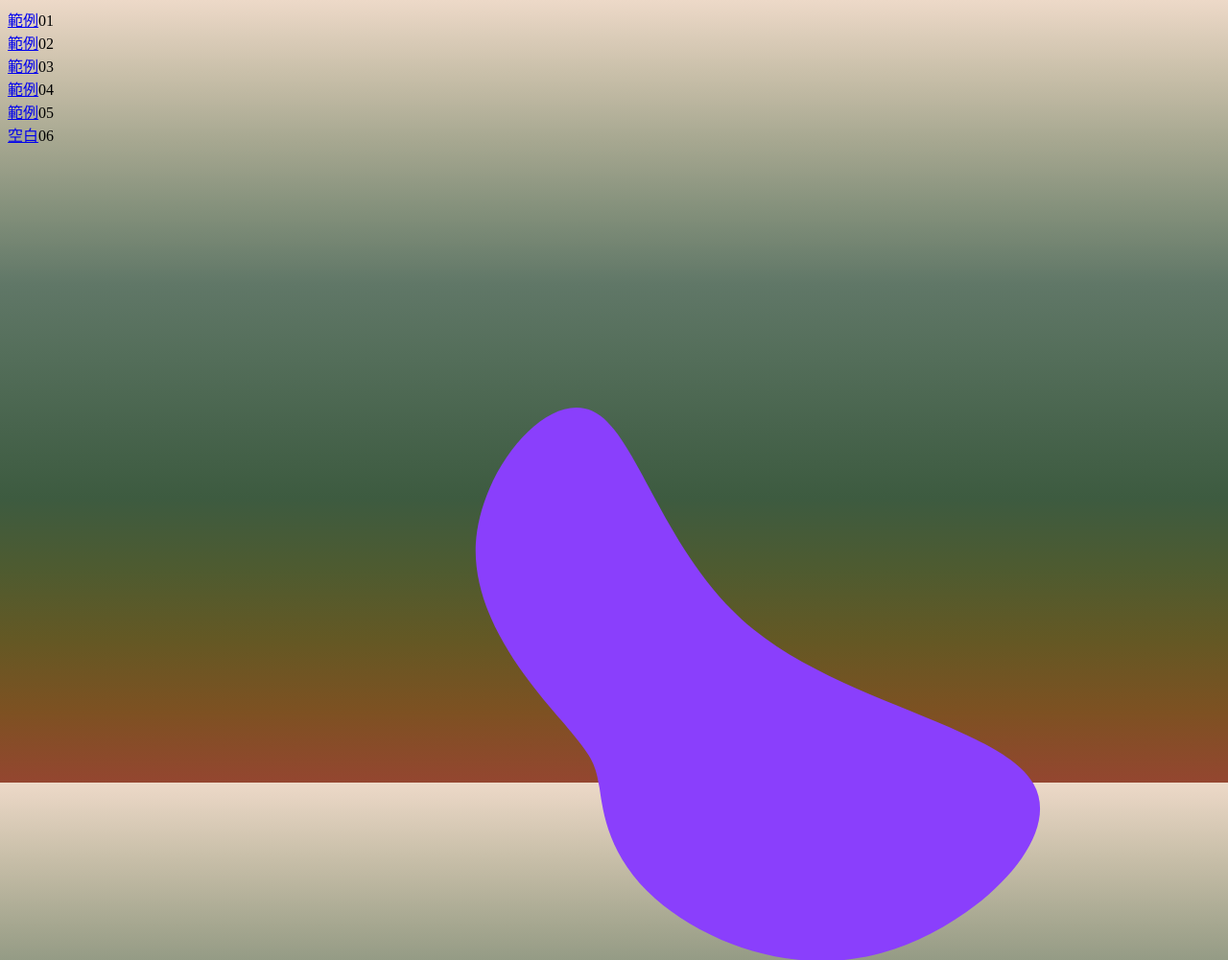
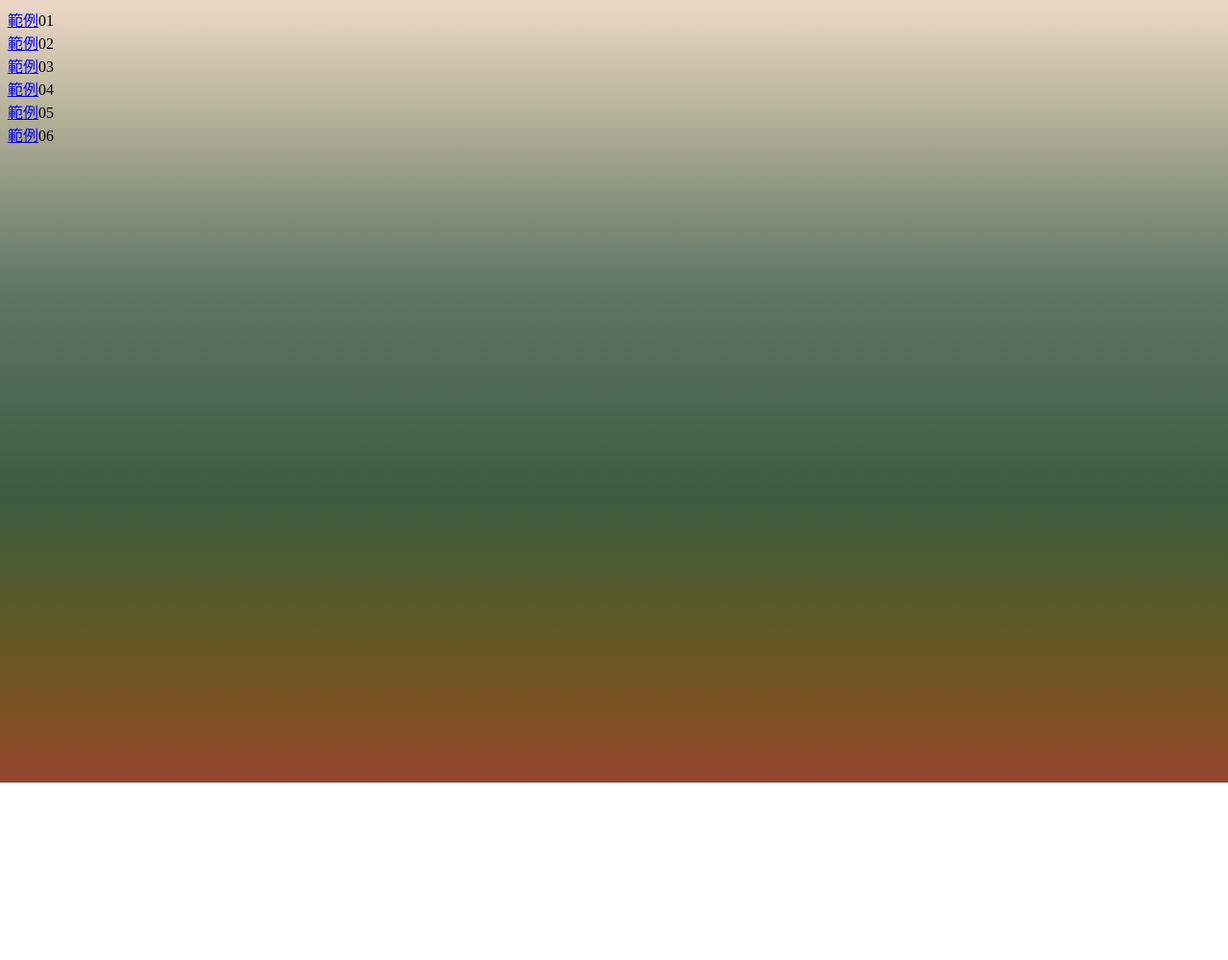
Before and after one commit to alasutoru/blog, a plain HTML site: page index.html in a window 1280 px wide. Shown: the top 1001 px of the page at 96% size. After the commit the page ends 816 px from the top, so only its background shows below. Drawn offline with Linux system fonts and the light colour scheme.

Commit message:
Update index.html

```diff
--- a/index.html
+++ b/index.html
@@ -14,9 +14,6 @@ body {
 <a href="i-3.html">範例</a>03<br>
 <a href="i-4.html">範例</a>04<br>
 <a href="i-5.html">範例</a>05<br>
-<a href="i-6.html">空白</a>06<br>
-<svg viewBox="0 0 200 200" xmlns="http://www.w3.org/2000/svg">
-  <path fill="#8A3FFC" d="M23,-20.2C38,-8,64,-4,69.2,5.3C74.5,14.5,59.1,29.1,44.1,33.2C29.1,37.3,14.5,31,6.8,24.2C-0.9,17.4,-1.8,10,-2.4,5.9C-3.1,1.8,-3.5,0.9,-8.6,-5.1C-13.7,-11.1,-23.4,-22.1,-22.8,-34.3C-22.1,-46.5,-11.1,-59.8,-3.5,-56.2C4,-52.7,8,-32.4,23,-20.2Z" transform="translate(100 100)" />
-</svg>
+<a href="i-6.html">範例</a>06<br>
 </body>
 </html>
```
